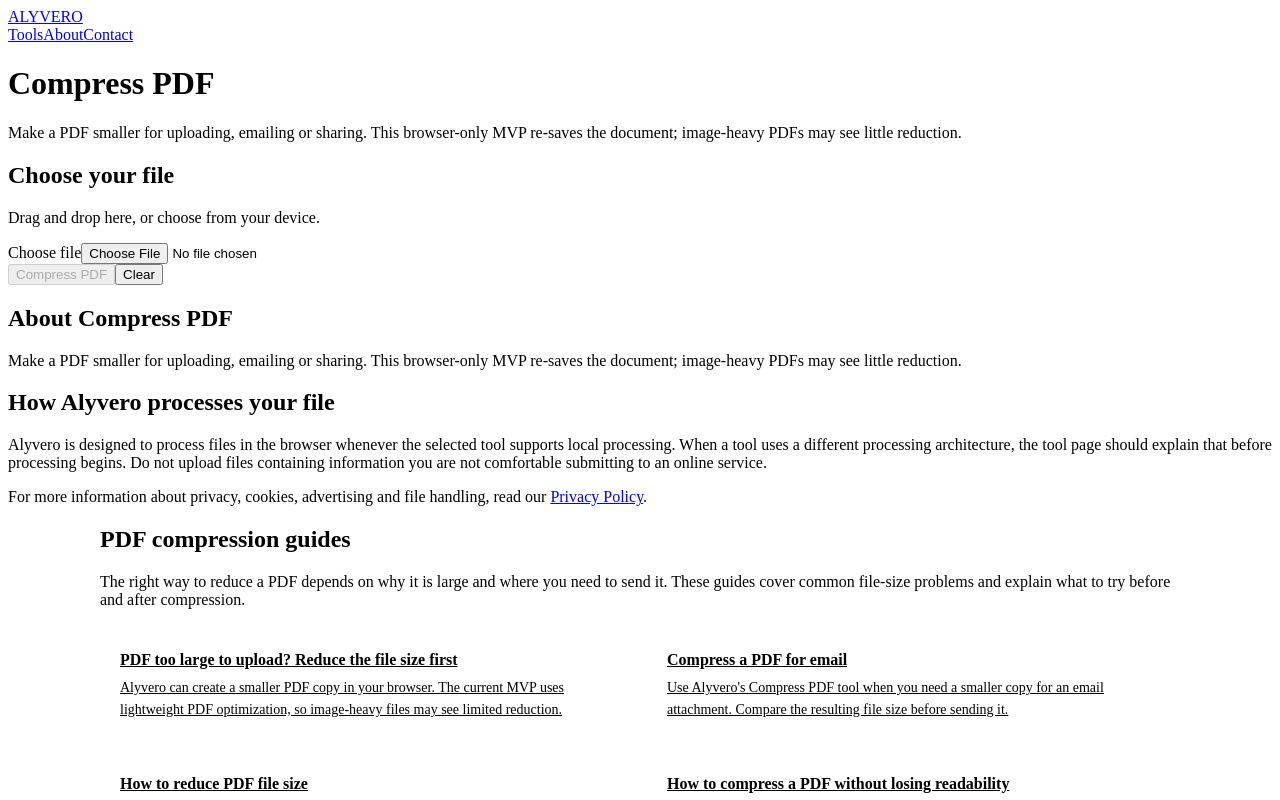
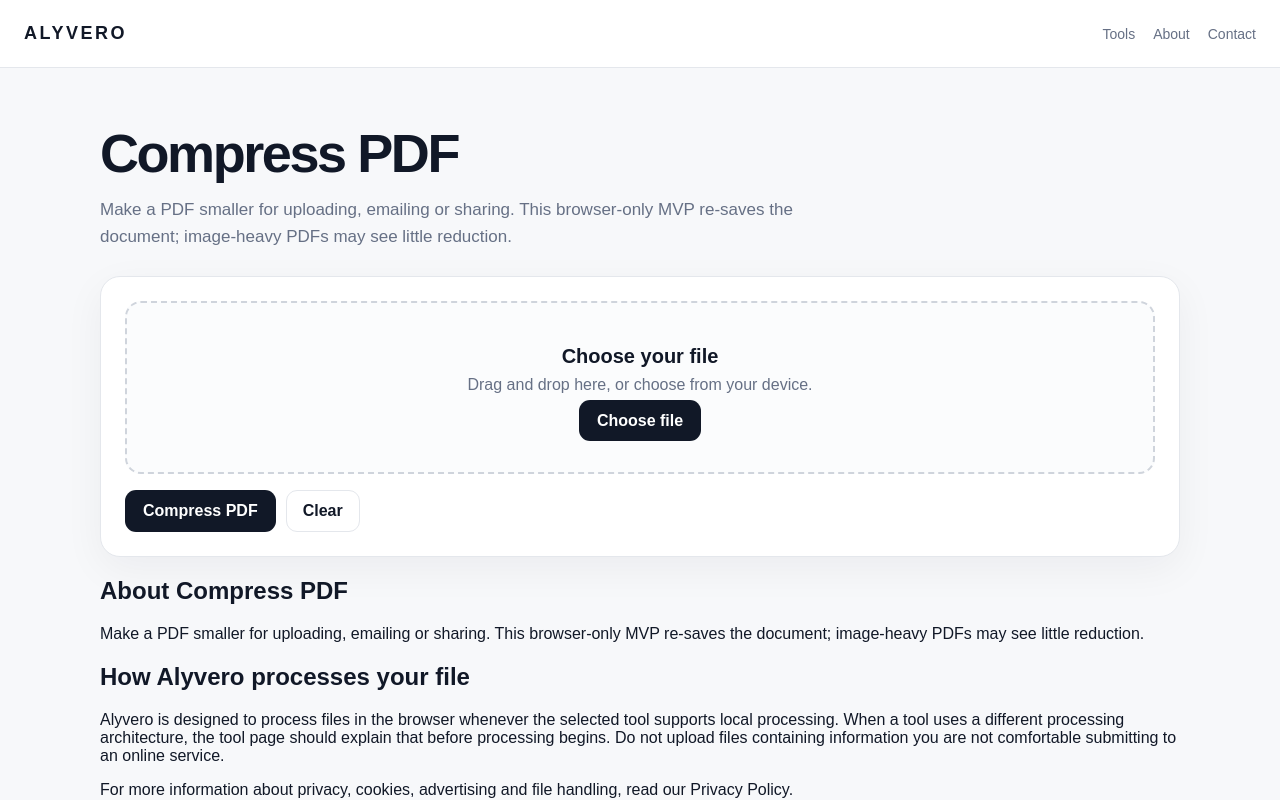
Before and after one commit to rindodi/alyvero, a Next.js app: page /compress-pdf in a window 1280 px wide. Shown: the top 800 px of the page. Built offline with nearby package versions, Linux system fonts and the light colour scheme.

Commit message:
fix: preserve global styles for PDF guide cluster

```diff
--- a/app/globals.css
+++ b/app/globals.css
@@ -1,3 +1,91 @@
+:root {
+  --bg: #f7f8fa;
+  --surface: #fff;
+  --text: #111827;
+  --muted: #667085;
+  --line: #e4e7ec;
+  --accent: #111827;
+  --accent-soft: #eef2f6;
+  --success: #067647;
+  --danger: #b42318;
+}
+* { box-sizing: border-box; }
+html { scroll-behavior: smooth; }
+body { margin: 0; background: var(--bg); color: var(--text); font-family: Arial, Helvetica, sans-serif; }
+a { color: inherit; text-decoration: none; }
+button, input, textarea { font: inherit; }
+.site-header { height: 68px; display:flex; align-items:center; justify-content:space-between; padding:0 24px; border-bottom:1px solid var(--line); background:rgba(255,255,255,.94); position:sticky; top:0; z-index:10; backdrop-filter:blur(10px); }
+.brand { font-weight:900; letter-spacing:.14em; font-size:18px; }
+.site-header nav, .site-footer div { display:flex; gap:18px; color:var(--muted); font-size:14px; }
+.site-header nav a:hover, .site-footer a:hover { color:var(--text); }
+main { min-height:calc(100vh - 120px); }
+.container { width:min(1080px, calc(100% - 32px)); margin:0 auto; }
+.hero { padding:76px 0 48px; text-align:center; }
+.hero h1 { font-size:clamp(42px, 8vw, 76px); line-height:.98; letter-spacing:-.055em; margin:0 auto 18px; max-width:800px; }
+.hero p { color:var(--muted); font-size:18px; line-height:1.6; max-width:680px; margin:0 auto 28px; }
+.search-box { max-width:700px; margin:0 auto; background:var(--surface); border:1px solid var(--line); border-radius:16px; padding:8px; display:flex; box-shadow:0 12px 40px rgba(16,24,40,.07); }
+.search-box input { flex:1; min-width:0; border:0; outline:0; padding:14px 16px; background:transparent; }
+.search-box button, .primary { border:0; border-radius:11px; background:var(--accent); color:#fff; padding:12px 18px; font-weight:700; cursor:pointer; }
+.section { padding:24px 0 70px; }
+.section h2 { font-size:28px; margin:0 0 18px; }
+.tool-grid { display:grid; grid-template-columns:repeat(5,1fr); gap:14px; }
+.tool-card { background:var(--surface); border:1px solid var(--line); border-radius:16px; padding:20px; min-height:190px; display:flex; flex-direction:column; transition:transform .15s ease, box-shadow .15s ease; }
+.tool-card:hover { transform:translateY(-2px); box-shadow:0 12px 30px rgba(16,24,40,.07); }
+.tool-card h3 { margin:0 0 8px; font-size:17px; }
+.tool-card p { margin:0; color:var(--muted); line-height:1.55; font-size:14px; }
+.tool-link { margin-top:auto; padding-top:18px; font-weight:700; font-size:14px; }
+.info-section { border-top:1px solid var(--line); }
+.steps { display:grid; grid-template-columns:repeat(3,1fr); gap:14px; }
+.steps > div { background:var(--surface); border:1px solid var(--line); border-radius:14px; padding:20px; }
+.steps strong { display:block; margin-bottom:8px; }
+.steps p { margin:0; color:var(--muted); line-height:1.55; }
+.tool-page { padding:54px 0 80px; }
+.tool-header { max-width:760px; margin-bottom:26px; }
+.tool-header h1 { font-size:clamp(34px,6vw,54px); letter-spacing:-.045em; margin:0 0 12px; }
+.tool-header p { color:var(--muted); font-size:17px; line-height:1.6; margin:0; }
+.tool-panel { background:var(--surface); border:1px solid var(--line); border-radius:20px; padding:24px; box-shadow:0 12px 40px rgba(16,24,40,.05); }
+.dropzone { border:2px dashed #cfd4dc; border-radius:16px; padding:42px 20px; text-align:center; background:#fbfcfd; }
+.dropzone.dragging { border-color:#111827; background:#f2f4f7; }
+.dropzone h2 { margin:0 0 8px; font-size:20px; }
+.dropzone p { margin:0 0 18px; color:var(--muted); }
+.file-input { display:none; }
+.file-list { margin:16px 0; display:grid; gap:8px; }
+.file-row { display:flex; align-items:center; justify-content:space-between; gap:12px; padding:12px 14px; border:1px solid var(--line); border-radius:12px; }
+.file-row small { color:var(--muted); }
+.actions { display:flex; flex-wrap:wrap; gap:10px; margin-top:16px; }
+.secondary { border:1px solid var(--line); background:#fff; color:var(--text); border-radius:11px; padding:11px 16px; cursor:pointer; font-weight:700; }
+.status { margin-top:18px; padding:14px; border-radius:12px; background:var(--accent-soft); color:var(--text); }
+.status.success { background:#ecfdf3; color:var(--success); }
+.status.error { background:#fef3f2; color:var(--danger); }
+.result-grid { display:grid; grid-template-columns:repeat(3,1fr); gap:12px; margin-top:16px; }
+.metric { padding:14px; border:1px solid var(--line); border-radius:12px; }
+.metric span { display:block; color:var(--muted); font-size:12px; margin-bottom:5px; }
+.metric strong { font-size:18px; }
+.content-page { padding:60px 0; max-width:760px; }
+.content-page h1 { font-size:48px; letter-spacing:-.04em; }
+.content-page h2 { margin-top:32px; }
+.content-page p, .content-page li { color:#475467; line-height:1.75; }
+.contact-form { display:grid; gap:9px; margin-top:28px; padding:24px; background:var(--surface); border:1px solid var(--line); border-radius:18px; }
+.contact-form label { font-weight:700; margin-top:8px; }
+.contact-form input, .contact-form textarea { width:100%; border:1px solid var(--line); border-radius:11px; padding:12px 14px; outline:none; background:#fff; }
+.contact-form input:focus, .contact-form textarea:focus { border-color:#98a2b3; box-shadow:0 0 0 3px #eef2f6; }
+.site-footer { min-height:76px; border-top:1px solid var(--line); display:flex; flex-direction:column; align-items:center; justify-content:center; gap:10px; padding:18px 24px; color:var(--muted); font-size:13px; text-align:center; background:#fff; }
+.site-footer div { justify-content:center; align-items:center; flex-wrap:wrap; text-align:center; }
+.powered-by a { color:var(--text); font-weight:700; }
+@media (max-width:900px) { .tool-grid { grid-template-columns:repeat(2,1fr); } }
+@media (max-width:640px) {
+  .site-header { padding:0 16px; }
+  .site-header nav { gap:12px; }
+  .hero { padding:54px 0 34px; }
+  .hero h1 { font-size:48px; }
+  .search-box { display:block; background:transparent; border:0; box-shadow:none; padding:0; }
+  .search-box input { width:100%; background:#fff; border:1px solid var(--line); border-radius:12px; margin-bottom:8px; }
+  .search-box button { width:100%; }
+  .tool-grid, .steps, .result-grid { grid-template-columns:1fr; }
+  .tool-panel { padding:16px; }
+  .content-page h1 { font-size:40px; }
+  .site-footer { flex-direction:column; align-items:center; text-align:center; }
+}
 .eyebrow { color: var(--muted); font-size: 13px; font-weight: 700; letter-spacing: .08em; text-transform: uppercase; margin: 0 0 12px; }
 .lead { font-size: 20px; line-height: 1.65; color: var(--muted); max-width: 780px; }
 .intent-hub { max-width: 1080px; margin-left: auto; margin-right: auto; }
```
